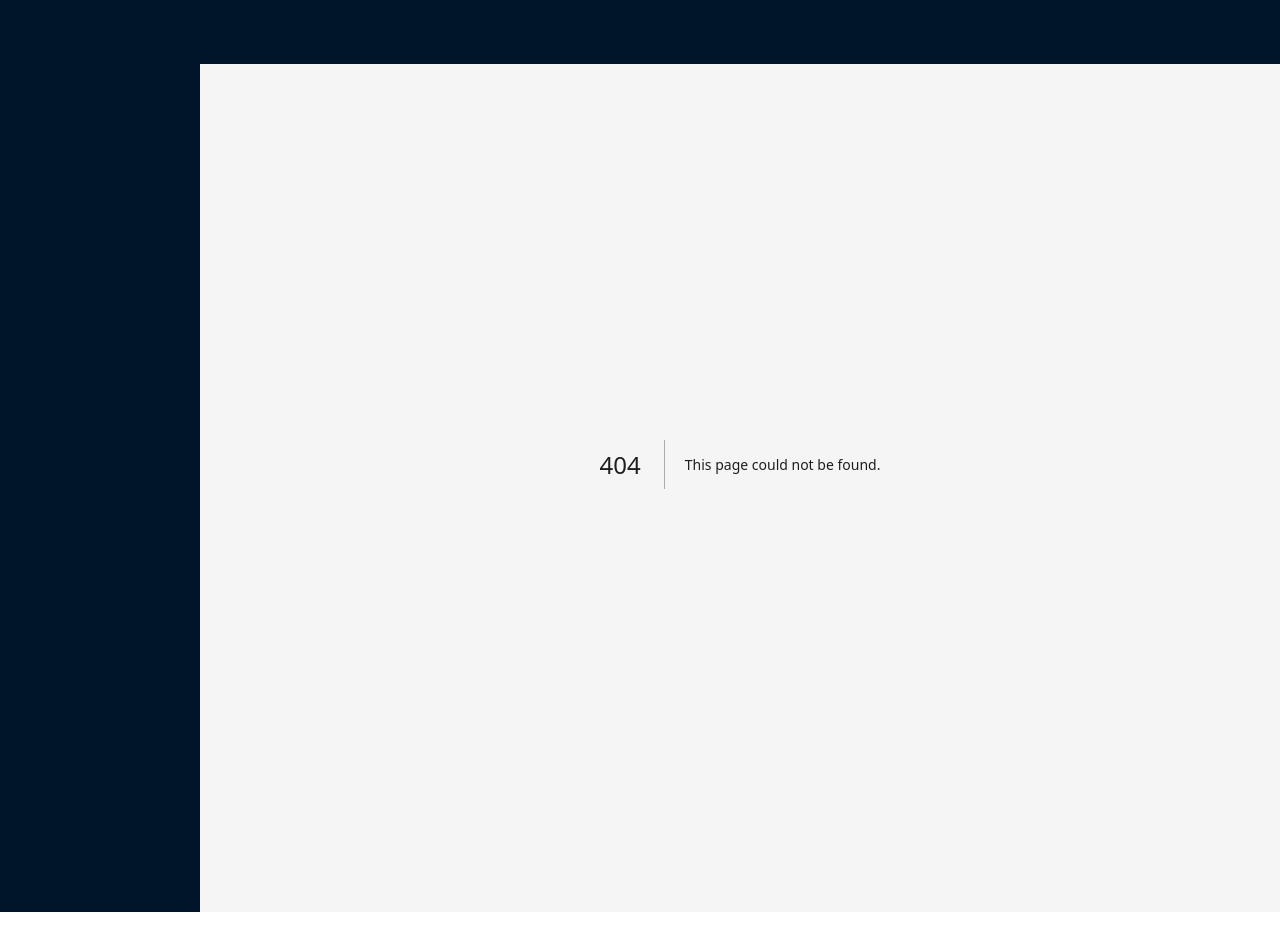
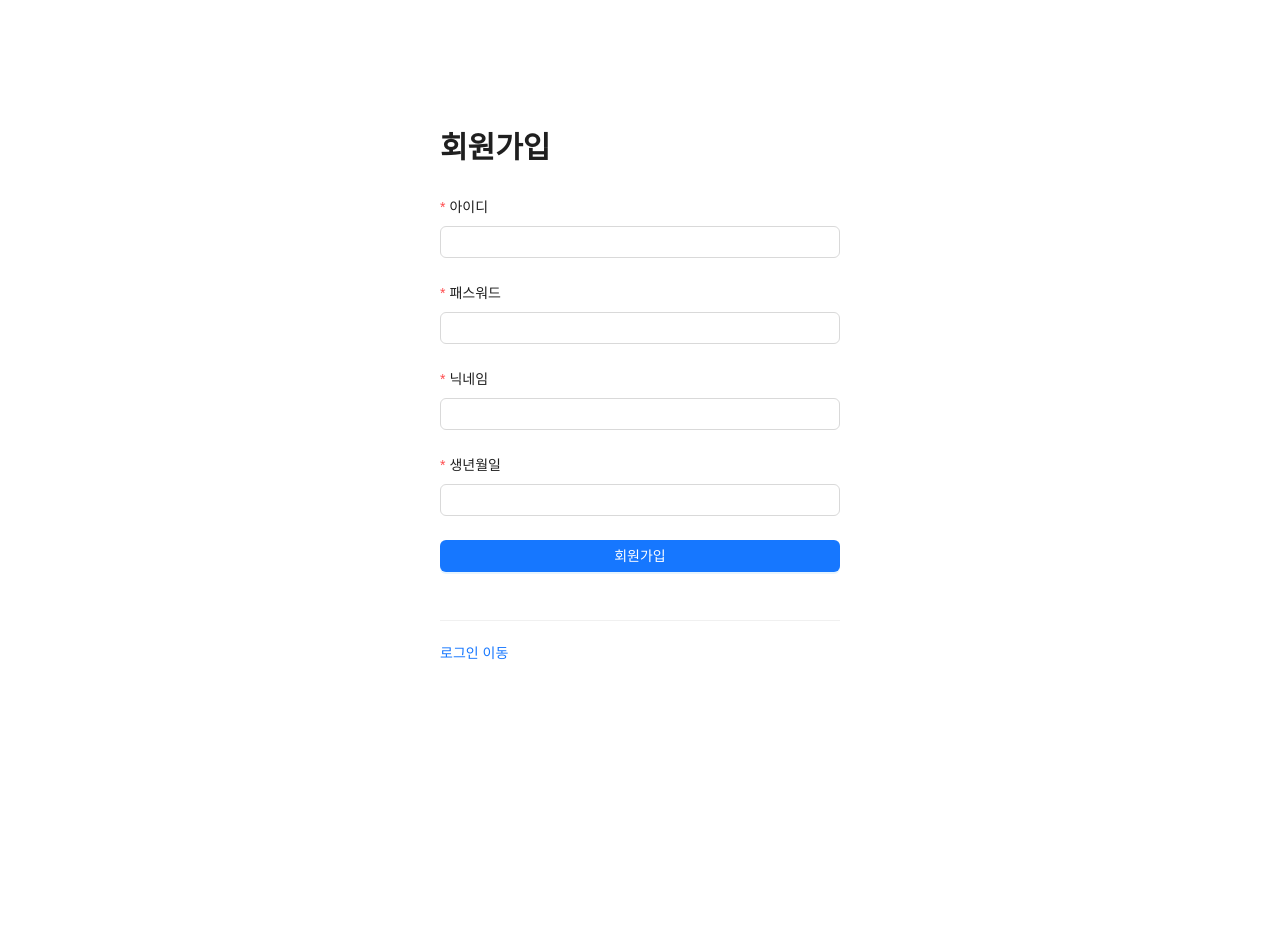
Before and after one commit to jdev-rp/react-backoffice, a Next.js app: page /signup in a window 1280 px wide. Before the commit this address had no page. Built offline with nearby package versions, Linux system fonts and the light colour scheme.

Commit message:
회원가입 페이지 개발

```diff
--- a/next.config.js
+++ b/next.config.js
@@ -3,4 +3,14 @@
   reactStrictMode: true,
 }
 
-module.exports = nextConfig
+module.exports = {
+  redirects() {
+    return [
+      {
+        source: '/',
+        destination: '/login',
+        permanent: true
+      }
+    ]
+  }
+}
--- a/pages/_app.tsx
+++ b/pages/_app.tsx
@@ -1,9 +1,9 @@
-import '@/styles/globals.css'
+// import '@/styles/globals.css'
 import 'antd/dist/reset.css'
 import type { AppProps } from 'next/app'
 import type { ReactElement, ReactNode } from 'react'
 import type { NextPage } from 'next'
-import DefaultLayout from "@/components/default-layout";
+import DefaultLayout from "@/layouts/default-layout";
 
 export type NextPageWithLayout<P = {}, IP = P> = NextPage<P, IP> & {
       getLayout?: (page: ReactElement) => ReactNode
--- a/pages/_document.tsx
+++ b/pages/_document.tsx
@@ -2,7 +2,7 @@
 
 export default function Document() {
   return (
-    <Html lang="en">
+    <Html lang="kr">
       <Head />
       <body>
         <Main />
--- a/pages/_error.tsx
+++ b/pages/_error.tsx
@@ -1,5 +1,5 @@
 import {ReactElement} from "react";
-import BlankLayout from "@/components/blank-layout";
+import BlankLayout from "@/layouts/blank-layout";
 import {Content} from "antd/lib/layout/layout";
 import {Col, Row} from "antd";
 
--- a/pages/login.tsx
+++ b/pages/login.tsx
@@ -1,46 +1,60 @@
-import BlankLayout from "@/components/blank-layout";
+import BlankLayout from "@/layouts/blank-layout";
 import {NextPageWithLayout} from "@/pages/_app";
 import {ReactElement} from "react";
-import {Button, Col, Form, Input, Row} from "antd";
+import {Avatar, Button, Col, Form, FormInstance, Input, Row} from "antd";
 import {Content} from "antd/lib/layout/layout";
 import FormItem from "antd/lib/form/FormItem";
 import Password from "antd/lib/input/Password";
 import Link from "next/link";
-
-
-const onFinish = (values: any) => {
-    console.log(values)
-}
+import {LockOutlined, UserOutlined} from "@ant-design/icons";
 
 const Page: NextPageWithLayout = () => {
+
+    const onFinish = (values: any) => {
+
+        console.log(values);
+    }
+
     return (
-        <Content>
-            <Row justify={"start"}>
-                <Col span={8} offset={7} style={{marginTop: "15%"}}>
+        <Content style={{maxWidth: '400px', width: '100%', margin: "15% auto"}}>
+            <Row>
+                <Col span={24} style={{textAlign: 'center'}}>
+                    <Avatar size={100} icon={<UserOutlined/>} />
+                </Col>
+            </Row>
+            <Row style={{marginTop : 15}}>
+                <Col span={24}>
                     <Form
-                        labelCol={{span: 10}}
-                        wrapperCol={{span:14}}
-                        labelAlign="right"
-                        colon={false}
+                        className="login-form"
                         onFinish={onFinish}
                     >
                         <FormItem
-                            label="userId"
+                            name="userId"
                             rules={[{ required: true, message: '아이디를 입력하세요'}]}
                         >
-                            <Input/>
+                            <Input
+                                prefix={<UserOutlined className="site-form-item-icon" />}
+                                placeholder="Username"
+                            />
                         </FormItem>
                         <FormItem
-                            label="password"
+                            name="password"
                             rules={[{ required: true, message: '비밀번호를 입력하세요' }]}
                         >
-                            <Password/>
+                            <Input
+                                prefix={<LockOutlined className="site-form-item-icon" />}
+                                type="password"
+                                placeholder="Password"
+                            />
                         </FormItem>
-                        <FormItem label=" ">
-                            <Button type="text" htmlType="submit">로그인</Button>
-                            <Link href={`/signup`} style={{float: "right"}}>회원가입</Link>
+                        <FormItem>
+                            <Button type="primary" htmlType="submit">로그인</Button>
+                            <Link href={`/signup`} style={{float: "right"}}>
+                                <Button type="text">
+                                    회원가입
+                                </Button>
+                            </Link>
                         </FormItem>
-
                     </Form>
                 </Col>
             </Row>
--- /dev/null
+++ b/pages/signup.tsx
@@ -0,0 +1,88 @@
+import BlankLayout from "@/layouts/blank-layout";
+import {NextPageWithLayout} from "@/pages/_app";
+import {ReactElement} from "react";
+import {Button, Col, Divider, Form, Input, Row} from "antd";
+import {Content} from "antd/lib/layout/layout";
+import FormItem from "antd/lib/form/FormItem";
+import Link from "next/link";
+import {passwordRegex, passwordRegexMessage, userIdRegex, userIdRegexMessage} from "@/utils/regex";
+import Title from "antd/lib/typography/Title";
+
+const Page: NextPageWithLayout = () => {
+
+    const onFinish = (values: any) => {
+        localStorage.getItem('users')
+    }
+
+    return (
+        <Content style={{maxWidth: '400px', width: '100%', margin: "10% auto"}}>
+            <Row>
+                <Col span={24}>
+                    <Title level={2}>회원가입</Title>
+                </Col>
+            </Row>
+            <Row style={{marginTop : 15}}>
+                <Col span={24}>
+                    <Form
+                        layout={"vertical"}
+                        onFinish={onFinish}
+                    >
+                        <FormItem
+                            label="아이디"
+                            name="userId"
+                            rules={[
+                                { required: true, message: '아이디를 입력하세요'},
+                                { pattern: userIdRegex, message: userIdRegexMessage}
+                            ]}
+                        >
+                            <Input/>
+                        </FormItem>
+                        <FormItem
+                            label="패스워드"
+                            name="password"
+                            rules={[
+                                { required: true, message: '비밀번호를 입력하세요' },
+                                { pattern: passwordRegex, message: passwordRegexMessage}
+                            ]}
+                        >
+                            <Input
+                                type="password"
+                            />
+                        </FormItem>
+                        <FormItem
+                            label="닉네임"
+                            name="nickname"
+                            rules={[{ required: true, message: '닉네임를 입력하세요' }]}
+                        >
+                            <Input/>
+                        </FormItem>
+                        <FormItem
+                            label="생년월일"
+                            name="birthday"
+                            rules={[{ required: true, message: '생년월일을 선택하세요' }]}
+                        >
+                            <Input/>
+                        </FormItem>
+                        <FormItem>
+                            <Button type="primary" htmlType="submit" block>회원가입</Button>
+                        </FormItem>
+                    </Form>
+                </Col>
+            </Row>
+            <Divider/>
+            <Row>
+                <Col>
+                    <Link href="/login">로그인 이동</Link>
+                </Col>
+            </Row>
+        </Content>
+    )
+}
+
+Page.getLayout = function getLayout(page: ReactElement) {
+    return (
+        <BlankLayout>{page}</BlankLayout>
+    )
+}
+
+export default Page
--- a/pages/users.tsx
+++ b/pages/users.tsx
@@ -1,4 +1,4 @@
-import BlankLayout from "@/components/blank-layout";
+import BlankLayout from "@/layouts/blank-layout";
 import {NextPageWithLayout} from "@/pages/_app";
 import {ReactElement} from "react";
 
--- /dev/null
+++ b/utils/regex.ts
@@ -0,0 +1,7 @@
+import boolean from "async-validator/dist-types/validator/boolean";
+
+export const userIdRegex: RegExp = /^[a-z]{5,15}$/;
+export const userIdRegexMessage :string = '아이디는 영문 5~15자까지만 가능합니다'
+
+export const passwordRegex: RegExp = /^(?=.*[a-zA-Z])(?=.*\d)(?=.*[!@#$%^&*])[a-zA-Z0-9!@#$%^&*]{8,}$/;
+export const passwordRegexMessage :string = '패스워드는 영문, 숫자, 특수문자 8자이상 가능합니다'
```
Also changed, not shown: storage/userStorage.ts (added, +26 -0 lines), layouts/blank-layout.tsx (renamed from components/blank-layout.tsx), layouts/default-layout.tsx (renamed from components/default-layout.tsx).
